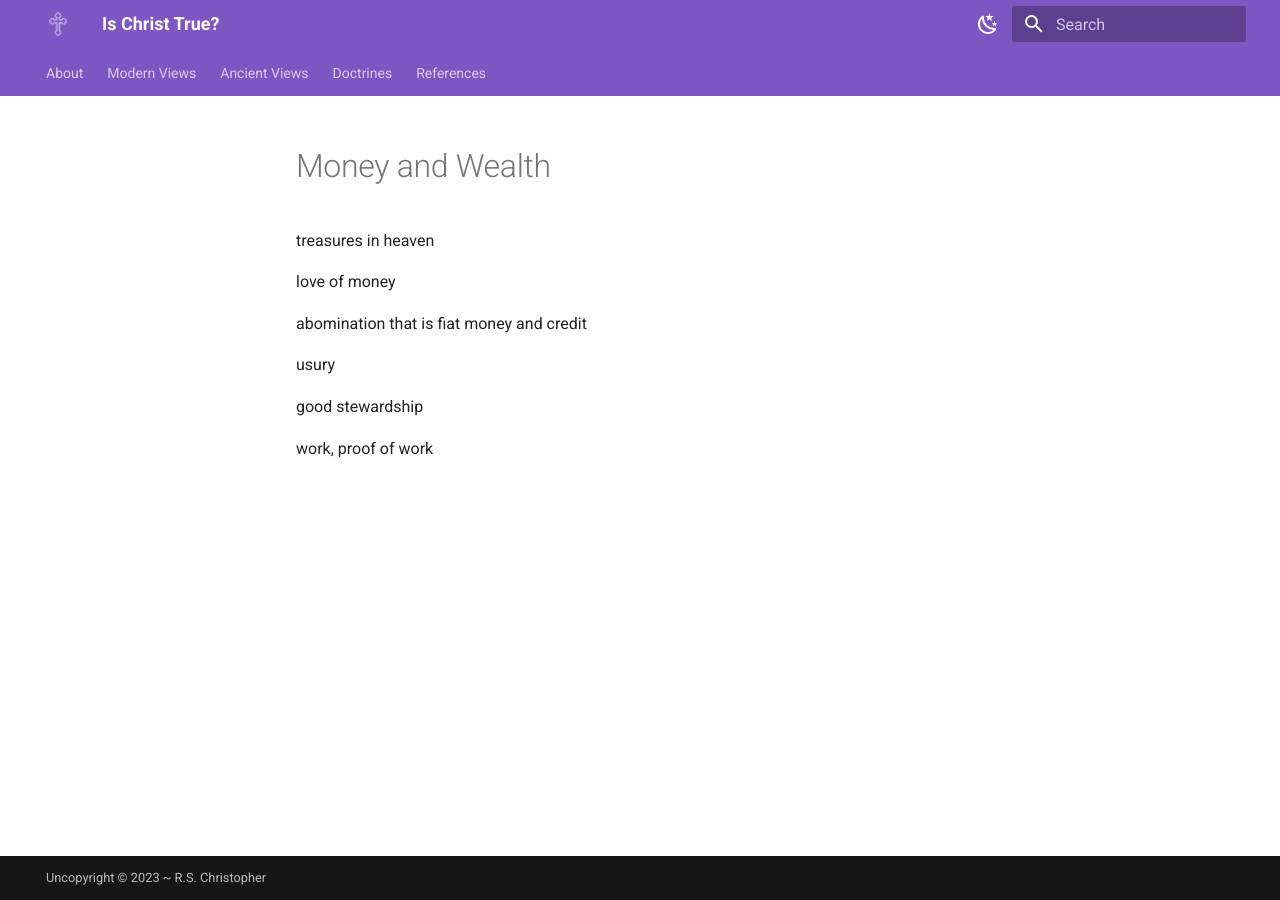
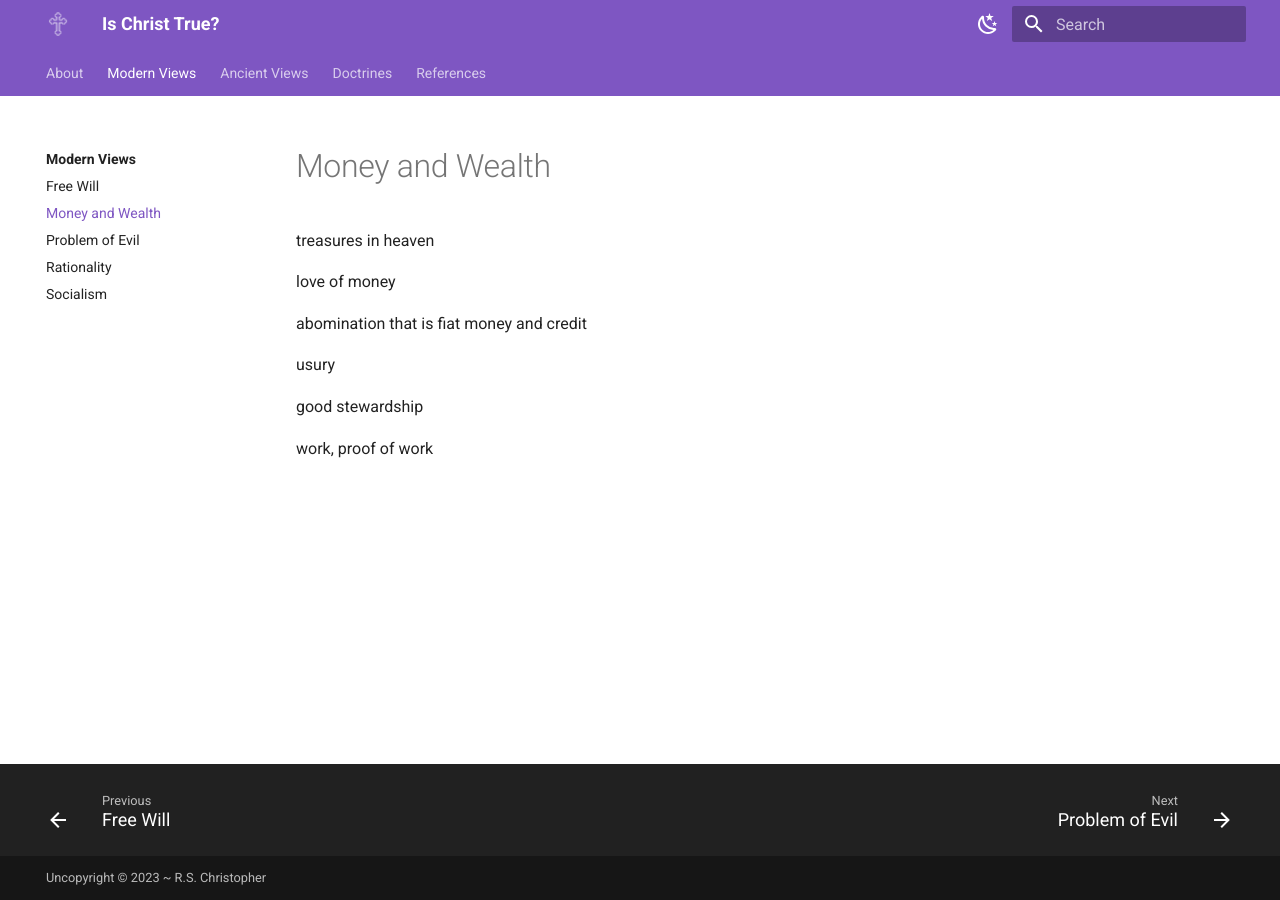
Before and after one commit to rschristopher/ischristtrue.com, an MkDocs documentation site: the page built from src/modern-views/money-wealth.md, in a window 1280 px wide. Built offline with MkDocs 1.6.1 and Material for MkDocs 9.7.7, drawn with Linux system fonts in a browser that asks for light colours.

Commit message:
Update mkdocs.yml

```diff
--- a/mkdocs.yml
+++ b/mkdocs.yml
@@ -44,6 +44,7 @@ nav:
     - Modern Views:
         - modern-views/index.md
         - Free Will: modern-views/free-will.md
+        - Money and Wealth: modern-views/money-wealth.md
         - Problem of Evil: modern-views/problem-of-evil.md
         - Rationality: modern-views/rationality.md
         - Socialism: modern-views/socialism.md
```
